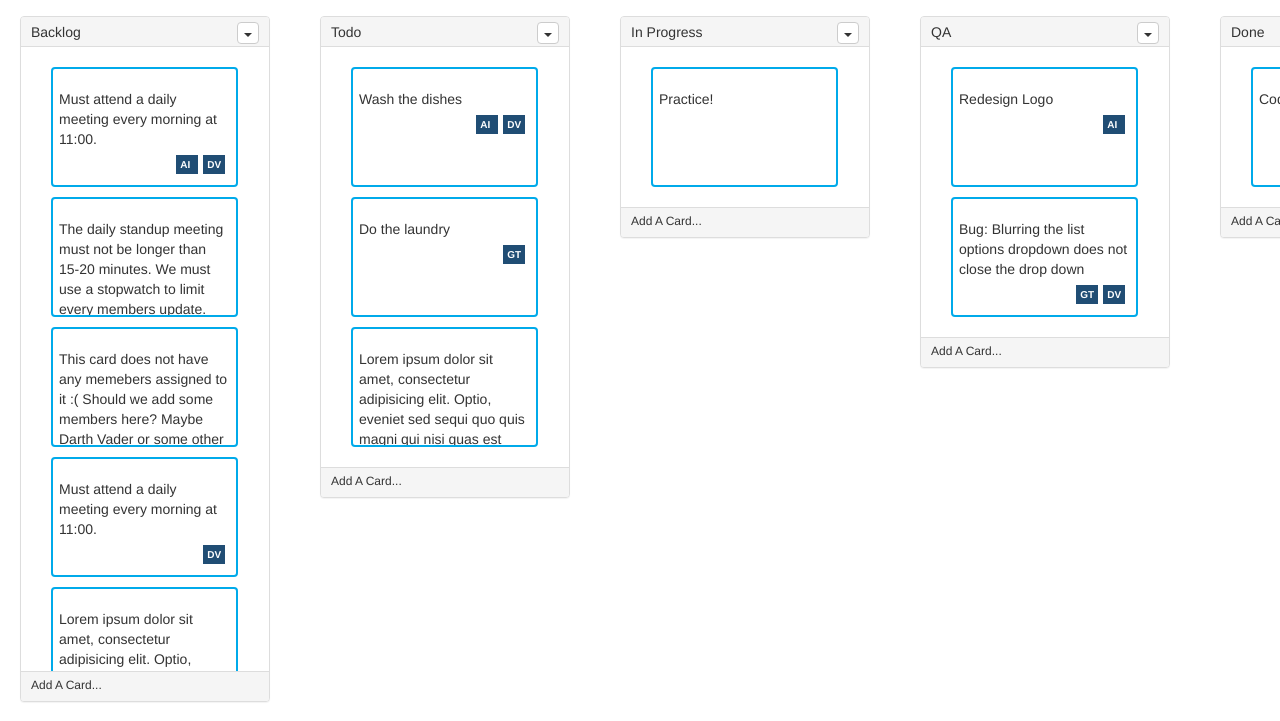
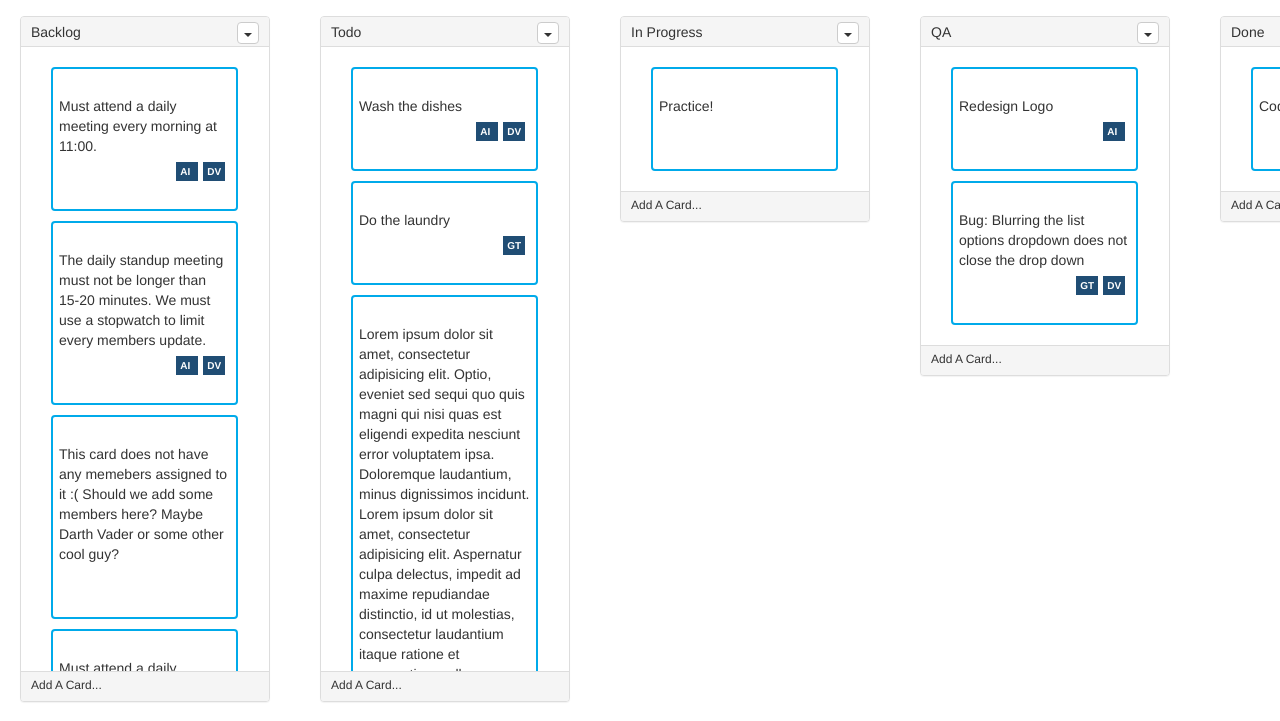
Before and after one commit to avishaypelach/taskboard, a website: page index.html in a window 1280 px wide. Shown: the part 54-775 px from the top of the page. Drawn offline with Linux system fonts and the light colour scheme; files whose address does not match are found by name.

Commit message:
small changes

```diff
--- a/styles/main.css
+++ b/styles/main.css
@@ -79,14 +79,13 @@ main{
 
 .card{
   position: relative;
-  height: 120px;
   width: 90%;
   border: 2px solid #00AAEA;
   margin: 10px;
   border-radius: 4px;
   overflow-y: auto;
   overflow-x: hidden;
-  padding: 20px 6px;
+  padding: 27px 6px;
 }
 
 .edit-card-btn{
```
